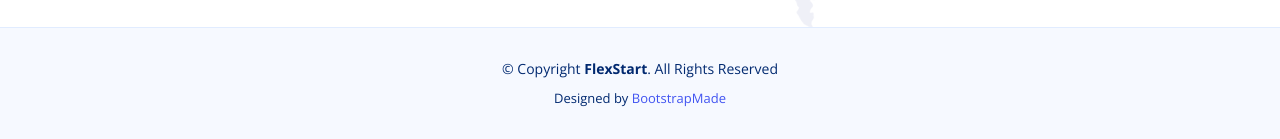
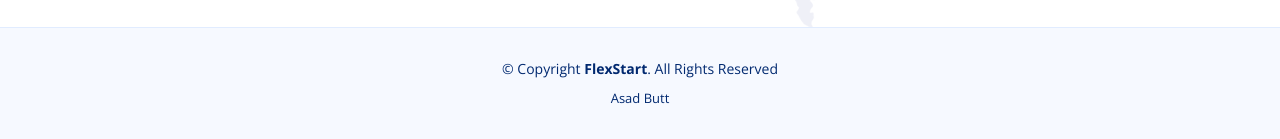
Before and after one commit to Asad1508/Html-css-JS-business-website, a plain HTML site: page index.html in a window 1280 px wide. Shown: the part 11226-11365 px from the top of the page. Drawn offline with nearby package versions, Linux system fonts and the light colour scheme.

Commit message:
Update index.html

```diff
--- a/index.html
+++ b/index.html
@@ -28,12 +28,7 @@
   <!-- Template Main CSS File -->
   <link href="assets/css/style.css" rel="stylesheet">
 
-  <!-- =======================================================
-  * Template Name: FlexStart - v1.9.0
-  * Template URL: https://bootstrapmade.com/flexstart-bootstrap-startup-template/
-  * Author: BootstrapMade.com
-  * License: https://bootstrapmade.com/license/
-  ======================================================== -->
+
 </head>
 
 <body>
@@ -1295,11 +1290,7 @@
         &copy; Copyright <strong><span>FlexStart</span></strong>. All Rights Reserved
       </div>
       <div class="credits">
-        <!-- All the links in the footer should remain intact. -->
-        <!-- You can delete the links only if you purchased the pro version. -->
-        <!-- Licensing information: https://bootstrapmade.com/license/ -->
-        <!-- Purchase the pro version with working PHP/AJAX contact form: https://bootstrapmade.com/flexstart-bootstrap-startup-template/ -->
-        Designed by <a href="https://bootstrapmade.com/">BootstrapMade</a>
+       Asad Butt
       </div>
     </div>
   </footer><!-- End Footer -->
```
